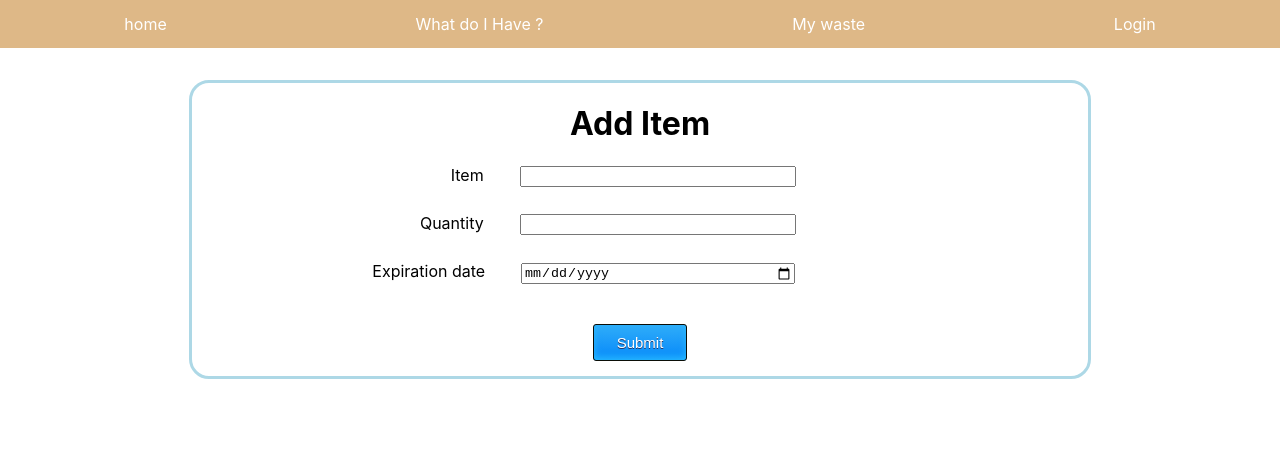
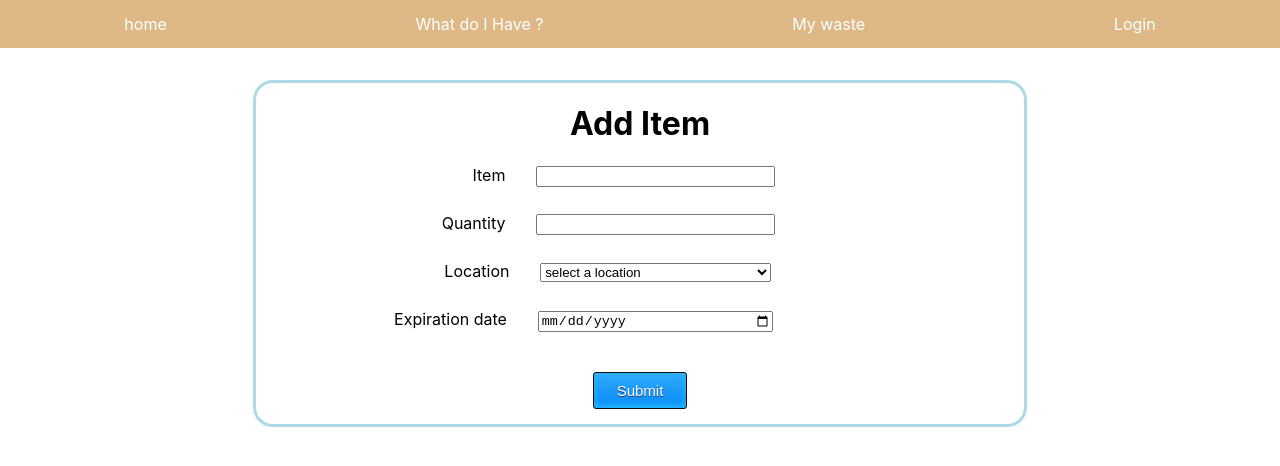
Before and after one commit to SupriyaShekar123/-frapp-frontend, a React (Create React App) app: page /AddItemButton in a window 1280 px wide. Shown: the top 466 px of the page. Built offline with nearby package versions, Linux system fonts and the light colour scheme.

Commit message:
add select input for location on the item page

```diff
--- a/src/component/AddItemButton.css
+++ b/src/component/AddItemButton.css
@@ -33,7 +33,7 @@ div{
 }
 form {
 
-    width: 70%;
+    width: 60%;
     margin: 0 auto;
     border: solid 3px lightblue;
     border-radius: 20px;
@@ -49,7 +49,7 @@ label {
     text-align: right;
 }
 
-label+input {
+label+input, label+select {
     width: 30%;
     margin: 0 30% 0 4%;
 }
--- a/src/component/AddItemButton.js
+++ b/src/component/AddItemButton.js
@@ -8,6 +8,7 @@ export default function AddItemButton() {
     const [item, setItem] = useState("");
     const [quantity, setQuantity] = useState("");
     const [date, setDate] = useState("")
+    const [location, setLocation] = useState(" ")
 
     const submitForm = (event) =>{
         event.preventDefault()
@@ -15,6 +16,7 @@ export default function AddItemButton() {
         ${item}
         ${quantity}
         ${date}
+        ${location}
         `);
     }
 
@@ -36,6 +38,13 @@ export default function AddItemButton() {
                 onChange={(event) => setQuantity(event.target.value)}
                 ></input>
 
+                <label>Location</label>
+                <select onChange={(event => setLocation(event.target.value))} value={location}>
+                    <option value="" defaultValue>select a location</option>
+                    <option value="Fridge">Fridge</option>
+                    <option value="Pantry">Pantry</option>
+                </select>
+
                 <label>Expiration date</label>
                 <input
                 type="date"
```
